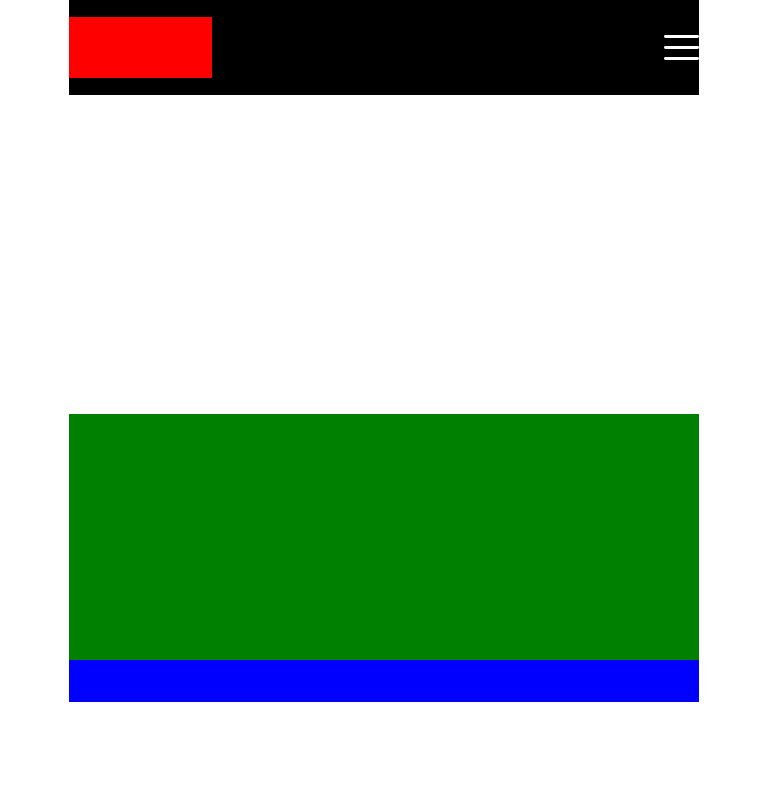
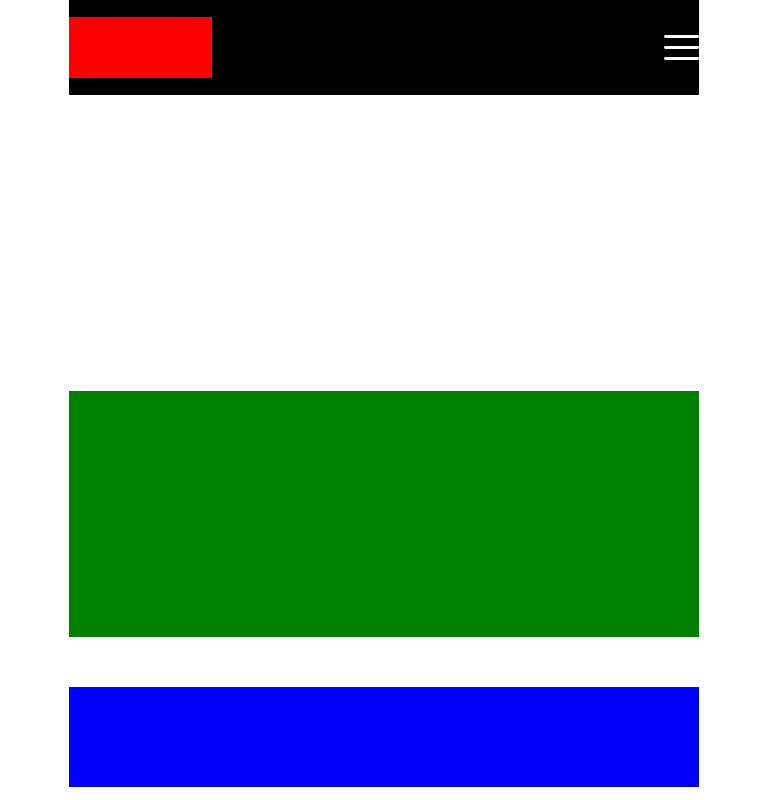
Before and after one commit to siddhesh-mmi/websites-demo-mmi, a React (Create React App) app: page / in a window 768 px wide. Shown: the top 800 px of the page. Built offline with nearby package versions, Linux system fonts and the light colour scheme.

Commit message:
css fixes

```diff
--- a/src/views/Home/home.css
+++ b/src/views/Home/home.css
@@ -417,12 +417,13 @@
 
 	.section1{
 		margin-left: 9vw;
-		/*height: 279px;*/
-		height: 21.7vw;
-		background-color: grey;
-		/*margin-top: 125px;*/
-		margin-top: 41.6vw;
-		width: 82vw;
+    /* height: 279px; */
+    height: 21.7vw;
+    background-color: grey;
+    /* margin-top: 125px; */
+    margin-top: 38.6vw;
+    width: 82vw;
+    margin-bottom: 16.8vw;
 	}
 
 	.heading1{
@@ -452,7 +453,7 @@
 		height: 13vw;
 		width: 82vw;
 		/* float: left; */
-		margin-top: 2.8vw;
+		/* margin-top: 2.8vw; */
 	}
 
 	.gif{
```
